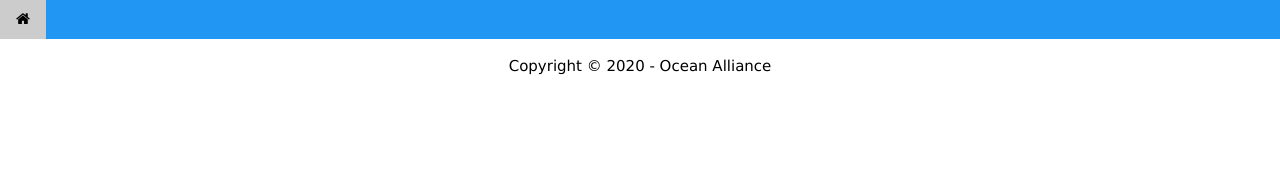
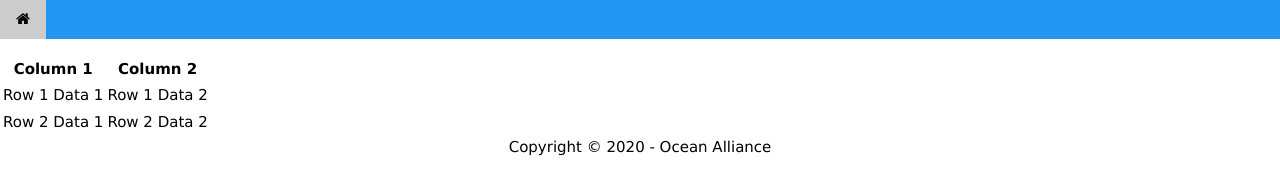
Before and after one commit to cgorton1313/ocean-alliance, a website: page datapage.html in a window 1280 px wide. Drawn offline with Linux system fonts and the light colour scheme.

Commit message:
adding table

```diff
--- a/datapage.html
+++ b/datapage.html
@@ -24,6 +24,25 @@
     </div>
     <!--nav bar ends-->
 
+    <table id="table_id" class="display">
+        <thead>
+            <tr>
+                <th>Column 1</th>
+                <th>Column 2</th>
+            </tr>
+        </thead>
+        <tbody>
+            <tr>
+                <td>Row 1 Data 1</td>
+                <td>Row 1 Data 2</td>
+            </tr>
+            <tr>
+                <td>Row 2 Data 1</td>
+                <td>Row 2 Data 2</td>
+            </tr>
+        </tbody>
+    </table>
+
     <!--footer starts-->
     <div class="w3-row">
         <footer class="w3-center">Copyright &copy; 2020 - Ocean Alliance</footer>
@@ -31,6 +50,7 @@
     <!--footer ends-->
     <script src="js/oa-functions.js"></script>
     <script src="js/ocean-alliance.js"></script>
+    <!-- script src data table js -->
 </body>
 
 </html>
```
